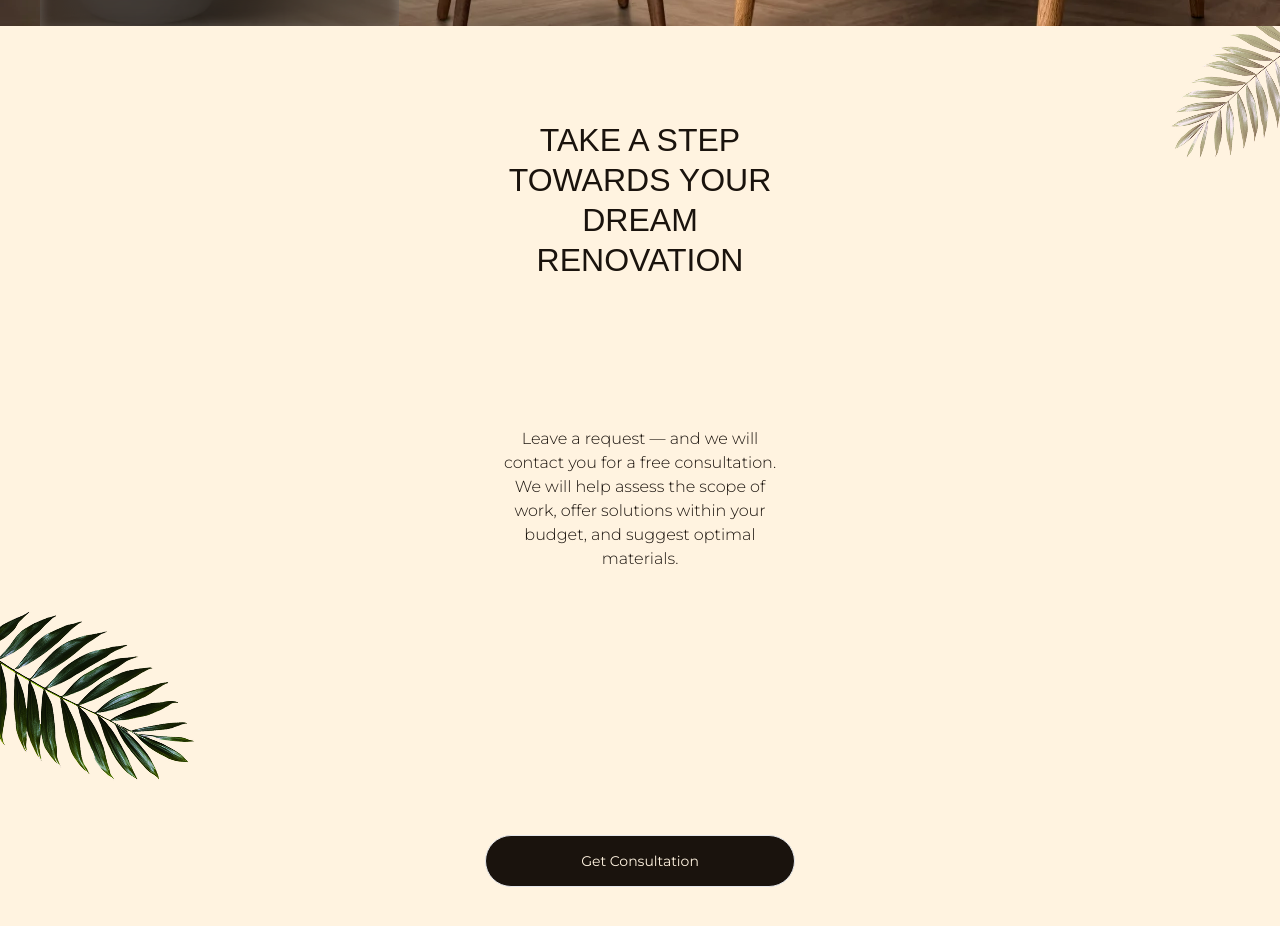
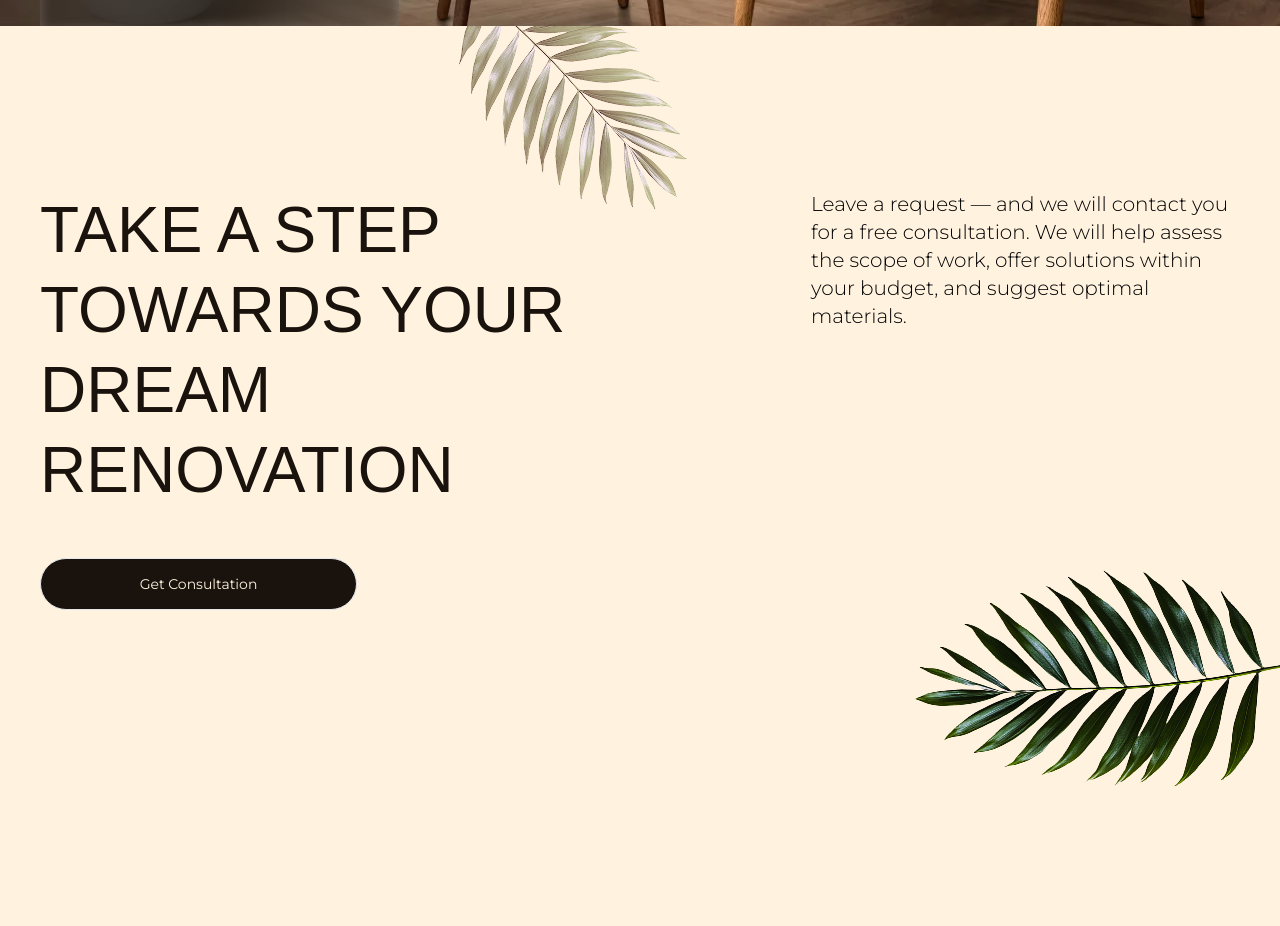
Before and after one commit to cyanidium-dev/repair-nizza, a Next.js app: page /en in a window 1280 px wide. Shown: the part 4520-5446 px from the top of the page. After the commit the page ends 5360 px from the top, so only its background shows below. Built offline with nearby package versions, Linux system fonts and the light colour scheme; a web font is replaced by a local one.

Commit message:
steptodream styled for desk

```diff
--- a/src/components/homepage/StepToDream.jsx
+++ b/src/components/homepage/StepToDream.jsx
@@ -5,30 +5,47 @@ import Container from "../Container";
 import { useTranslations } from "next-intl";
 import step1Mob from "../../../public/images/image/step-1-mob.png";
 import step2Mob from "../../../public/images/image/step-2-mob.png";
+import step3Mob from "../../../public/images/image/step-1-desk.png";
+import step4Mob from "../../../public/images/image/step-2-desk.png";
 
 const StepToDream = () => {
   const t = useTranslations("stepToDream");
 
   return (
     <Container className="relative">
-      <div className="pt-[94px] pb-[98px]">
+      <div className="pt-[94px] pb-[98px] lg:flex lg:justify-between lg:pt-[164px] lg:pb-[230px]">
         <Image
           src={step1Mob}
           alt="path of three"
-          className="absolute top-0 right-0 -z-10"
+          className="absolute top-0 right-0 -z-10 lg:hidden"
         />
-        <h2 className="font-arsenal font-normal text-[32px] text-primary-black uppercase mb-[147px] w-[286px] leading-tight md:text-center md:mx-auto">
-          {t("title")}
-        </h2>
-        <p className="font-montserrat font-light text-base text-primary-black mb-[264px] w-[290px] md:text-center md:mx-auto">
+        <Image
+          src={step3Mob}
+          alt="path of three"
+          className="hidden absolute top-0 left-[400px] -z-10 lg:block"
+        />
+        <div>
+          <h2 className="font-arsenal font-normal text-[32px] text-primary-black uppercase mb-[147px] w-[286px] leading-tight md:text-center md:mx-auto lg:text-[64px] lg:w-[572px] lg:text-left lg:mb-12">
+            {t("title")}
+          </h2>
+          <button className="hidden lg:block font-montserrat font-normal text-sm text-primary-white bg-primary-black rounded-[32px] w-[317px] h-[52px] mr-auto hover:bg-transparent hover:text-primary-black hover:border-primary-black border transition-all duration-300">
+            {t("button")}
+          </button>
+        </div>
+        <p className="font-montserrat font-light text-base text-[#000] mb-[264px] w-[290px] md:text-center md:mx-auto lg:mx-0 lg:text-xl lg:w-[429px] lg:text-left lg:mb-0">
           {t("description")}
         </p>
         <Image
           src={step2Mob}
           alt="path of three"
-          className="absolute bottom-[130px] left-0 -z-10"
+          className="absolute bottom-[130px] left-0 -z-10 lg:hidden"
         />
-        <button className="font-montserrat font-normal text-sm text-primary-white bg-primary-black rounded-[32px] w-[310px] h-[52px] flex justify-center items-center mx-auto hover:bg-transparent hover:text-primary-black hover:border-primary-black border transition-all duration-300">
+        <Image
+          src={step4Mob}
+          alt="path of three"
+          className="hidden absolute bottom-[42px] right-0 -z-10 lg:block"
+        />
+        <button className="lg:hidden font-montserrat font-normal text-sm text-primary-white bg-primary-black rounded-[32px] w-[310px] h-[52px] flex justify-center items-center mx-auto hover:bg-transparent hover:text-primary-black hover:border-primary-black border transition-all duration-300">
           {t("button")}
         </button>
       </div>
```
Also changed, not shown: public/images/image/step-1-desk.png (added), public/images/image/step-2-desk.png (added).
